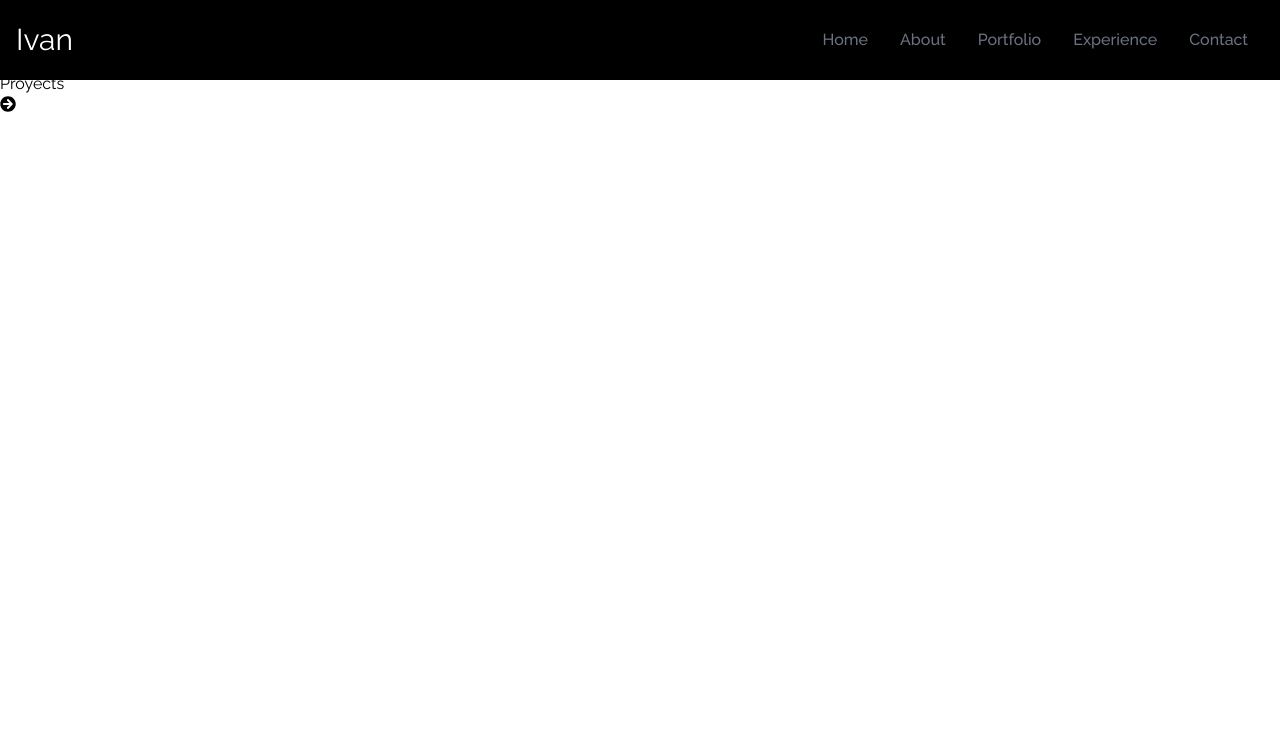
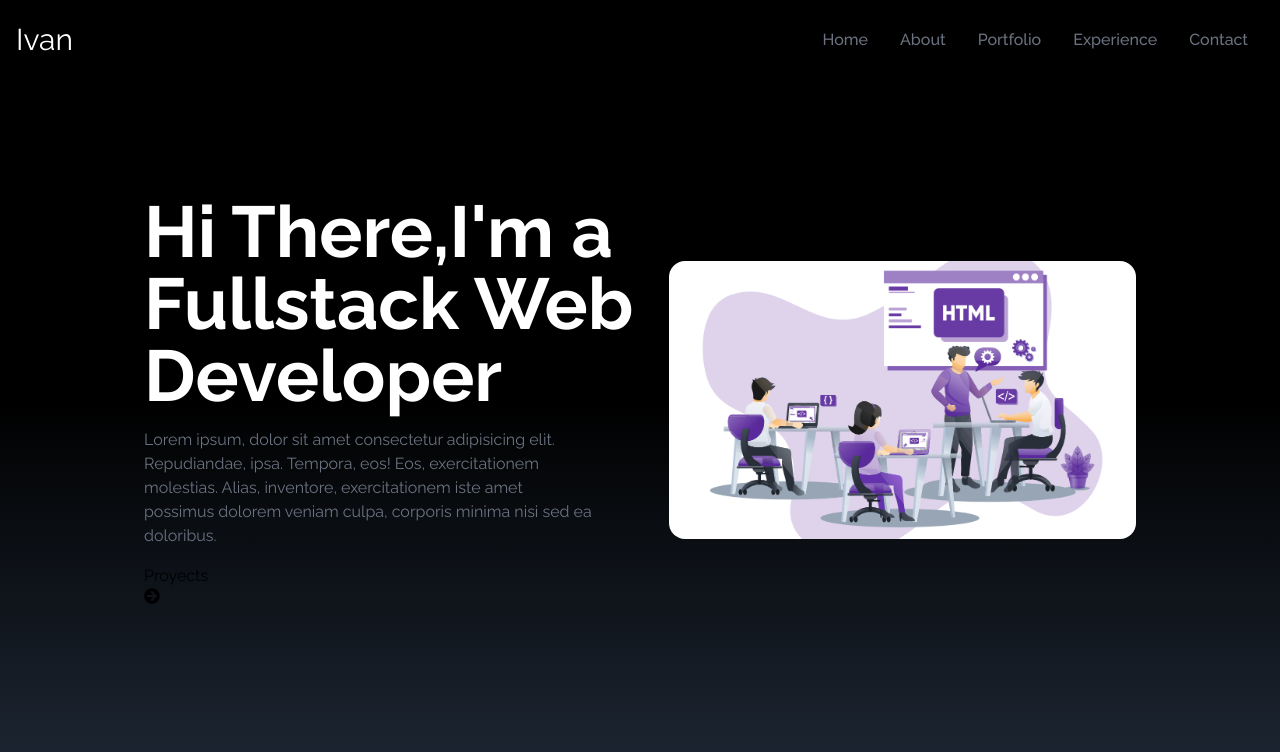
Before and after one commit to pyvan23/Portfolio-js, a React (Create React App) app: page / in a window 1280 px wide. Shown: the top 752 px of the page. Built offline with nearby package versions, Linux system fonts and the light colour scheme.

Commit message:
home style

```diff
--- a/src/App.js
+++ b/src/App.js
@@ -1,4 +1,5 @@
 import { Home } from "./components/Home";
+import { LinkSocial } from "./components/LinkSocial";
 import { NavBar } from "./components/NavBar";
 
 function App() {
@@ -6,6 +7,7 @@ function App() {
     <div>
       <NavBar />
       <Home />
+      <LinkSocial />
     </div>
   );
 }
--- a/src/components/Home.jsx
+++ b/src/components/Home.jsx
@@ -4,11 +4,16 @@ import { FaArrowCircleRight } from "react-icons/fa";
 
 export const Home = () => {
   return (
-    <div>
-      <div>
-        <div>
-          <h2>Hi there,I'm a fullstack web developer</h2>
-          <p>
+    <div
+      name="home"
+      className="h-screen w-full bg-gradient-to-b from-black via-black to-gray-800"
+    >
+      <div className="max-w-screen-lg mx-auto flex flex-col items-center justify-center h-full px-4 md:flex-row">
+        <div className="flex flex-col justify-center h-full">
+          <h2 className="text-4xl sm:text-7xl font-bold text-white">
+            Hi There,I'm a Fullstack Web Developer
+          </h2>
+          <p className="text-gray-500 py-4 max-w-md">
             Lorem ipsum, dolor sit amet consectetur adipisicing elit.
             Repudiandae, ipsa. Tempora, eos! Eos, exercitationem molestias.
             Alias, inventore, exercitationem iste amet possimus dolorem veniam
@@ -16,9 +21,15 @@ export const Home = () => {
           </p>
           <div>
             <button>
-              Proyects <FaArrowCircleRight />
+              Proyects
+              <span>
+                <FaArrowCircleRight />
+              </span>
             </button>
           </div>
+        </div>
+        <div>
+          <img src={html5Img} alt="img home" className="rounded-2xl mx-auto w-2/3 md:w-full" />
         </div>
       </div>
     </div>
--- /dev/null
+++ b/src/components/LinkSocial.jsx
@@ -0,0 +1,20 @@
+import React from "react";
+import { FaLinkedin, FaGithub } from "react-icons/fa";
+import { HiOutlineMail } from "react-icons/hi";
+import { BsFillPersonLinesFill } from "react-icons/bs";
+
+export const LinkSocial = () => {
+  return (
+    <div className="flex-col top-[35%] left-0 fixed">
+      <ul>
+        <li>
+          <a href="">
+            <>
+              Linkedin <FaLinkedin />
+            </>
+          </a>
+        </li>
+      </ul>
+    </div>
+  );
+};
```
